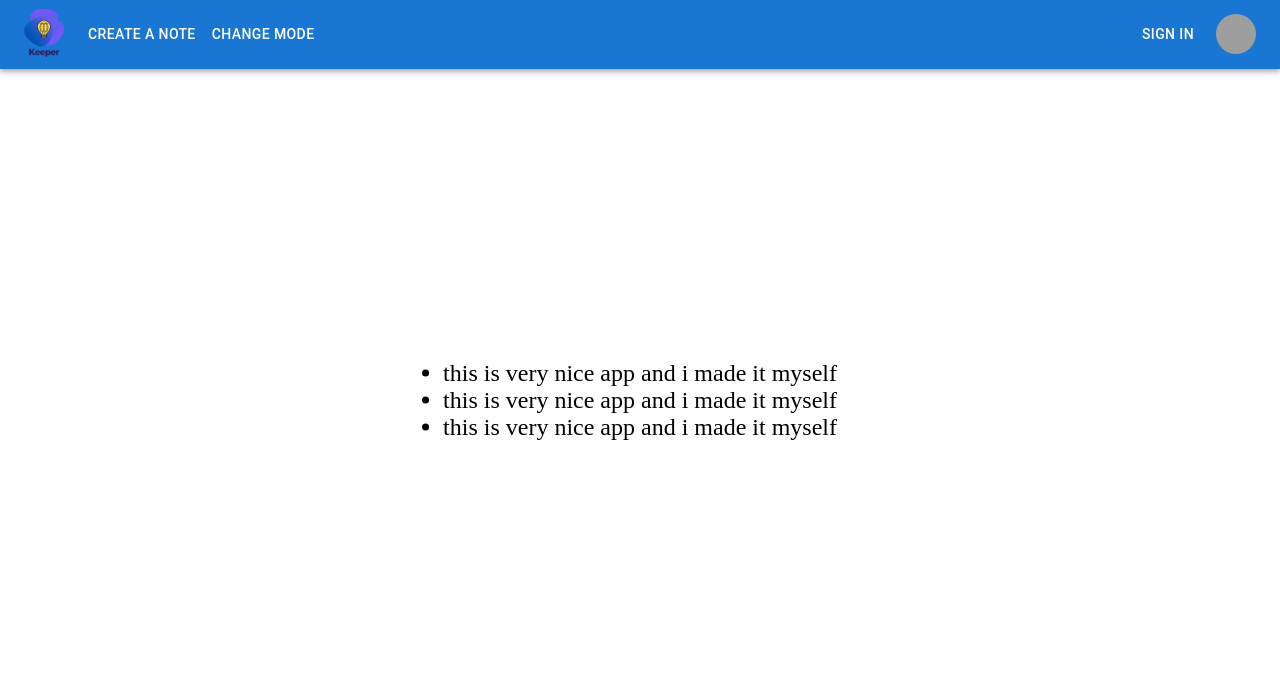
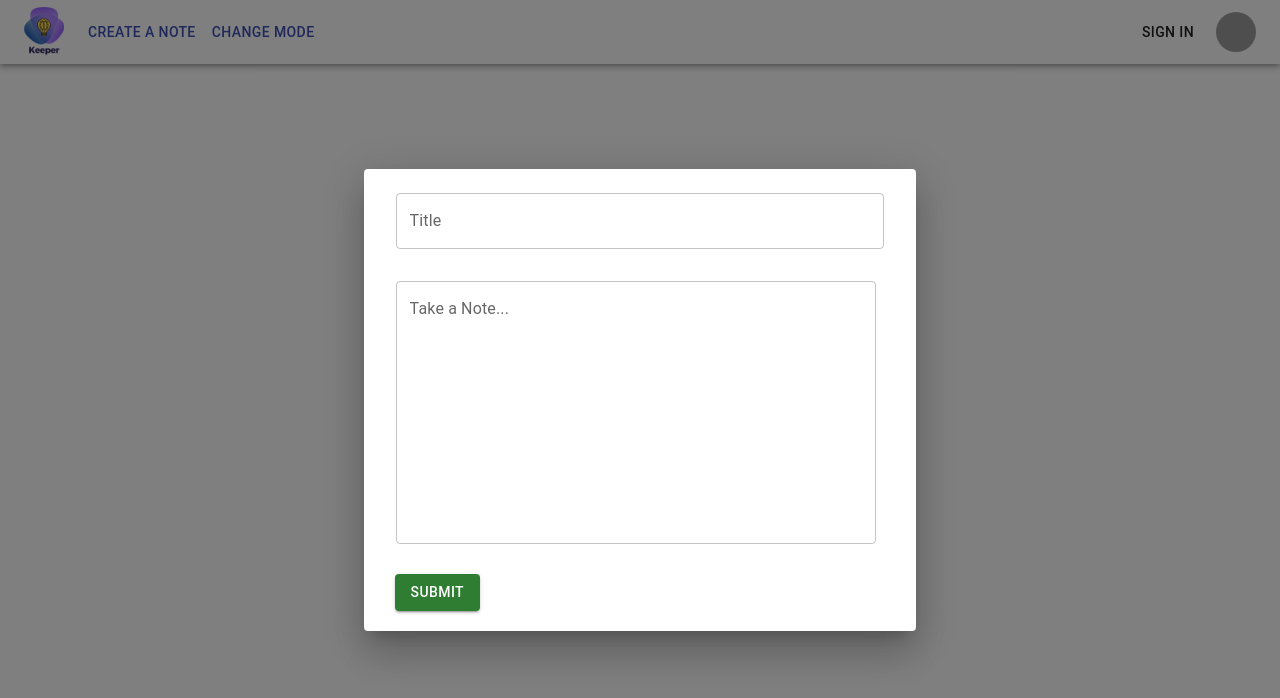
Before and after one commit to Cloud-LAB-Project/Keeper-App, a React (Create React App) app: page / in a window 1280 px wide. Both pictures are taken after a click on the button "CREATE A NOTE". Shown: the top 698 px of the page. Built offline with nearby package versions, Linux system fonts and the light colour scheme; grey boxes are pictures that could not be loaded.

Commit message:
Create-Post-Popup

```diff
--- a/package.json
+++ b/package.json
@@ -5,6 +5,7 @@
     "dependencies": {
         "@emotion/react": "^11.8.2",
         "@emotion/styled": "^11.8.1",
+        "@material-ui/core": "^4.12.4",
         "@mui/icons-material": "^5.5.1",
         "@mui/material": "^5.5.2",
         "@testing-library/jest-dom": "^5.16.2",
--- a/src/frontend/components/AppInfo/AppInfo.jsx
+++ b/src/frontend/components/AppInfo/AppInfo.jsx
@@ -5,9 +5,9 @@ const AppInfo = () => {
     return (
         <div className="app-info">
             <ul className="list">
-                <li>this is very nice app and i made it myself</li>
-                <li>this is very nice app and i made it myself</li>
-                <li>this is very nice app and i made it myself</li>
+                <li>Team Work...</li>
+                <li>If you want to go fast, go alone.</li>
+                <li>If you want to go far, go together.</li>
             </ul>
         </div>
     );
--- a/src/frontend/components/Navbar/Navbar.jsx
+++ b/src/frontend/components/Navbar/Navbar.jsx
@@ -14,6 +14,7 @@ import MenuItem from '@mui/material/MenuItem';
 import { useNavigate } from 'react-router-dom';
 import Logo from '../images/keeper.png';
 import './Navbar.css';
+import Popup from '../PopUp/Popup';
 
 const pages = ['Create a Note', 'Change Mode'];
 const settings = ['Profile', 'Account', 'Dashboard', 'Logout'];
@@ -21,6 +22,12 @@ const settings = ['Profile', 'Account', 'Dashboard', 'Logout'];
 const Navbar = () => {
     const [anchorElNav, setAnchorElNav] = React.useState(null);
     const [anchorElUser, setAnchorElUser] = React.useState(null);
+    const [openPopup, setOpenPopup] = React.useState(false);
+
+    const handleClickOpen = () => {
+        setOpenPopup(true);
+      };
+
 
     const handleOpenNavMenu = (event) => {
         setAnchorElNav(event.currentTarget);
@@ -96,10 +103,12 @@ const Navbar = () => {
                                 <MenuItem
                                     key={page}
                                     onClick={handleCloseNavMenu}
+
                                 >
                                     <Typography textAlign="center">
                                         {page}
                                     </Typography>
+
                                 </MenuItem>
                             ))}
                         </Menu>
@@ -126,7 +135,8 @@ const Navbar = () => {
                         {pages.map((page) => (
                             <Button
                                 key={page}
-                                onClick={handleCloseNavMenu}
+                                onClick={handleClickOpen}
+                                // onClick={handleCloseNavMenu}
                                 sx={{ my: 2, color: 'white', display: 'block' }}
                             >
                                 {page}
@@ -182,6 +192,9 @@ const Navbar = () => {
                     </Box>
                 </Toolbar>
             </Container>
+            <Popup openPopup={openPopup} setOpenPopup={setOpenPopup}>
+
+            </Popup>
         </AppBar>
     );
 };
--- /dev/null
+++ b/src/frontend/components/PopUp/Popup.css
@@ -0,0 +1,6 @@
+#submit-button{
+    margin-left: 0.5em;
+    margin-top: -1.5em;
+    background-color: #2e7d32;
+    color: white;
+}
--- /dev/null
+++ b/src/frontend/components/PopUp/Popup.js
@@ -0,0 +1,43 @@
+import React from 'react'
+import {Dialog, DialogActions} from '@material-ui/core';
+import { DialogContent, DialogTitle } from '@mui/material';
+import TextField from '@mui/material/TextField';
+import { Button } from '@material-ui/core';
+import './Popup.css';
+
+
+
+export default function Popup(props) {
+
+    const {title, childern, openPopup, setOpenPopup} = props;
+
+    const handleClose = () => {
+        setOpenPopup(false);
+      };
+
+    return (
+        <Dialog open={openPopup} onClose={handleClose}>
+            <DialogTitle>
+                <TextField id="outlined-search" label="Title"  sx={{ m: 1, width: '43ch' }}/>
+            </DialogTitle>
+
+            <DialogContent>
+                <TextField
+                    id="outlined-multiline-static"
+                    label="Take a Note..."
+                    multiline
+                    rows={10}
+                    sx={{ m: 1, width: '60ch' }}
+                />
+
+            </DialogContent>
+            <DialogContent>
+            <Button variant="contained" size="medium" id="submit-button">
+                    Submit
+                </Button>
+            </DialogContent>
+
+        </Dialog>
+    )
+
+}
```
Also changed, not shown: 1 other file (tests, documents, lock files or other folders).
